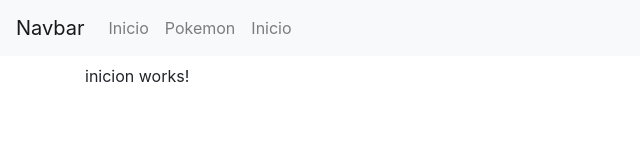
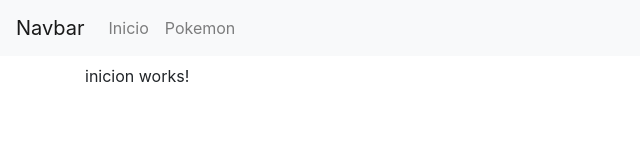
Before and after one commit to mikelbua/pokemon-cliente-angular, an Angular app: page / in a window 1280 px wide. Shown: the top 160 px of the page, without its empty margins (0-640 px from the left). Built offline with nearby package versions, Linux system fonts and the light colour scheme.

Commit message:
navbar listo

```diff
--- a/src/app/navbar/navbar.component.html
+++ b/src/app/navbar/navbar.component.html
@@ -12,9 +12,6 @@
         <li class="nav-item">
           <a [routerLink]="['/pokemon']" routerLinkActive="router-link-active" class="nav-link">Pokemon</a>
         </li>
-        <li class="nav-item">
-          <a [routerLink]="['/prueba']" routerLinkActive="router-link-active" class="nav-link">Inicio</a>
-        </li>
       </ul>
     </div>
   </nav>
--- a/src/app/pipes/pokemons-filtro.pipe.ts
+++ b/src/app/pipes/pokemons-filtro.pipe.ts
@@ -1,11 +1,12 @@
 import { Pipe, PipeTransform } from '@angular/core';
+import { Pokemon } from '../modelo/pokemon';
 
 @Pipe({
   name: 'pokemonsFiltro'
 })
 export class PokemonsFiltroPipe implements PipeTransform {
 
-  transform(pokemons: any, busqueda:string): any {
+  transform(pokemons: Array<Pokemon>, busqueda:string): any {
 
     console.debug(busqueda);
 
```
